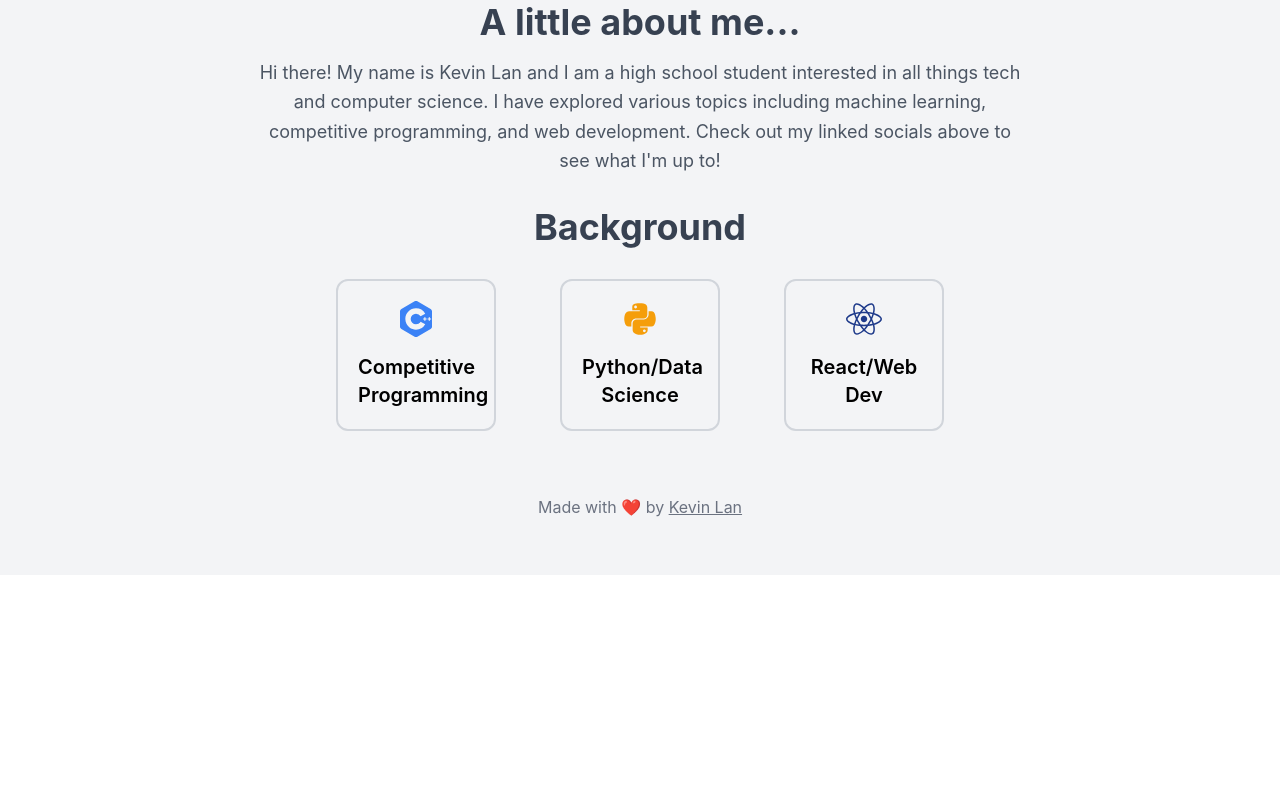
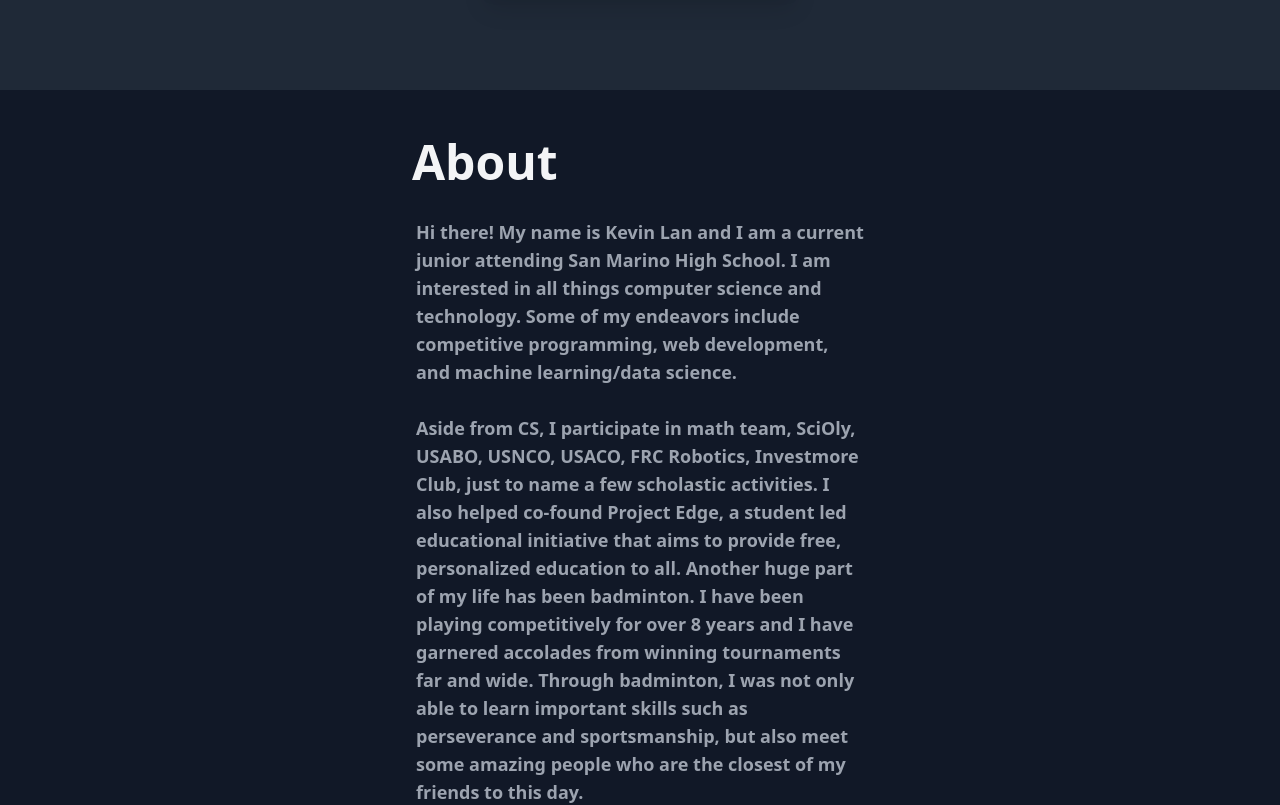
Before and after one commit to kevinjl321/portfolio, a React (Create React App) app: page / in a window 1280 px wide. Shown: the part 440-1245 px from the top of the page. Before the commit the page ends 1015 px from the top, so only its background shows below. Built offline with nearby package versions, Linux system fonts and the light colour scheme.

Commit message:
made refreshed about section, commented out unfinished components

```diff
--- a/package.json
+++ b/package.json
@@ -13,8 +13,10 @@
     "@types/react": "^16.9.53",
     "@types/react-dom": "^16.9.8",
     "autoprefixer": "9",
+    "classnames": "^2.2.6",
     "postcss": "7",
     "react": "^17.0.1",
+    "react-anchor-link-smooth-scroll": "^1.0.12",
     "react-dom": "^17.0.1",
     "react-icons": "^4.1.0",
     "react-router-dom": "^5.2.0",
--- a/src/App.tsx
+++ b/src/App.tsx
@@ -1,6 +1,7 @@
 import React, {Component} from 'react';
 import "./index.css"
 import "tailwindcss/dist/base.css"
+
 import Profile from "./components/Profile"
 import About from "./components/About"
 import Footer from "./components/Footer"
@@ -9,13 +10,9 @@ import Background from "./components/Background"
 class App extends Component{
   render() {
     return (
-      <div className="flex flex-col min-h-screen py-10 px-3 sm:px-5 bg-gray-100">
-        <div className = "flex-grow">
-          <Profile />
-          <About />
-          <Background />
-        </div>
-        <Footer />
+      <div>
+        <Profile />
+        <About />
       </div>
     );
   }
--- a/src/components/About.js
+++ b/src/components/About.js
@@ -2,15 +2,31 @@ import React from 'react'
 
 function About() {
   return (
-    <div className="max-w-3xl mx-auto mt-16">
-      <p className="text-2xl md:text-4xl text-gray-700 font-bold text-center">
-        A little about me...
-      </p>
-      <p className="text-lg text-base text-left md:text-center text-gray-600 leading-relaxed mt-4">
-        Hi there! My name is Kevin Lan and I am a high school student interested in all things tech and computer science.
-        I have explored various topics including machine learning, competitive programming, and web development.
-        Check out my linked socials above to see what I'm up to!
-      </p>
+    <div className = "w-full bg-gray-900">
+      <div className = "sm: py-12 py-12 px-6 md:px-12 lg:px-24 max-w-screen-2xl lg:w-1/2 sm:w-3/4 mx-auto">
+          <div className="text-body-container text-gray-400 text-lg font-semibold">
+            <h1 className="text-5xl text-gray-100 font-bold lg:-ml-1 xl:-ml-1">About</h1>
+            <p className = "mt-8">
+              Hi there! My name is Kevin Lan and I am a current junior attending San Marino High School.
+              I am interested in all things computer science and technology. Some of my endeavors include
+              competitive programming, web development, and machine learning/data science.
+            </p>
+            <br></br>
+            <p>
+              Aside from CS, I participate in math team, SciOly, USABO, USNCO, USACO, FRC Robotics, Investmore Club, just
+              to name a few scholastic activities. I also helped co-found Project Edge, a student led educational
+              initiative that aims to provide free, personalized education to all. Another huge part of my life has been
+              badminton. I have been playing competitively for over 8 years and I have garnered accolades from winning tournaments far
+              and wide. Through badminton, I was not only able to learn important skills such as perseverance and sportsmanship, but also
+              meet some amazing people who are the closest of my friends to this day.
+            </p>
+            <br></br>
+            <p>
+              Some of my hobbies include playing VALORANT (although I am not too good at it), making random projects, watching anime (Attack on Titan is my favorite to date)
+              and going on long bike trips with my friends.
+            </p>
+        </div>
+      </div>
     </div>
   )
 }
--- a/src/components/Background.js
+++ b/src/components/Background.js
@@ -1,4 +1,3 @@
-
 import React from 'react'
 
 import { FaPython } from 'react-icons/fa';
@@ -7,11 +6,10 @@ import { SiCplusplus } from 'react-icons/si';
 
 function Background() {
   return (
-    <div>
-        <p className="text-2xl mt-8 md:text-4xl font-bold text-gray-700 text-center">
-        Background
-        </p>
-        <div className="flex flex-col sm:flex-row align-center justify-center max-w-2xl mx-auto mt-4">
+      {/*
+      <div className = "py-2 px-6 md:px-12 lg:px-24 max-w-screen-2xl lg:w-1/2 sm:w-3/4 mx-auto">
+          <h1 className="text-2xl sm:text-5xl md:text-6xl xl:text-8xl text-gray-800 font-bold lg:-ml-1 xl:-ml-1">Background</h1>
+          <div className="flex flex-col sm:flex-row align-center justify-center max-w-screen-2xl mx-auto mt-4">
             <div className="m-4 w-40 flex-none mx-auto text-center p-5 rounded-xl border-2 border-gray-300">
               <SiCplusplus className="text-4xl text-blue-500 mx-auto inline-block" />
               <p className="text-xl font-semibold mt-4">
@@ -32,6 +30,7 @@ function Background() {
             </div>
           </div>
     </div>
+        */}
   )
 }
 
--- a/src/components/Footer.js
+++ b/src/components/Footer.js
@@ -3,7 +3,7 @@ import React from 'react'
 function Footer() {
   return (
     <div className="content-center text-center w-full">
-      <p className="mt-12 text-gray-500 mb-4">
+      <p className="mt-8 text-gray-500 mb-4">
         Made with <span role="img" aria-label="heart">❤️</span> by <a className="underline" href="https://github.com/kevinjl321">Kevin Lan</a>
       </p>
     </div>
--- a/src/components/Profile.js
+++ b/src/components/Profile.js
@@ -8,6 +8,8 @@ import { FiMail } from 'react-icons/fi';
 
 function Profile() {
   return (
+    <div className = "w-full bg-gray-800">
+      <div className = "py-12 lg:py-16 xl:py-24 2xl:py-32 px-6 md:px-12 lg:px-24 max-w-screen-2xl lg:w-1/2 sm:w-3/4 mx-auto">
         <div className="w-full">
           <div className="flex flex-col justify-center max-w-xs mx-auto bg-white shadow-xl rounded-xl p-5">
             <div className="">
@@ -41,6 +43,8 @@ function Profile() {
             </div>
           </div>
         </div>
+      </div>
+    </div>
   )
 }
 
--- a/src/index.css
+++ b/src/index.css
@@ -2,7 +2,3 @@
 @tailwind components;
 @tailwind utilities;
 @import url("https://fonts.googleapis.com/css2?family=Inter&display=swap");
-
-*{
-    font-family: "Inter"!important
-}
```
Also changed, not shown: 2 other files (tests, documents, lock files or other folders). Lines whose indentation alone changed are shown as unchanged.
